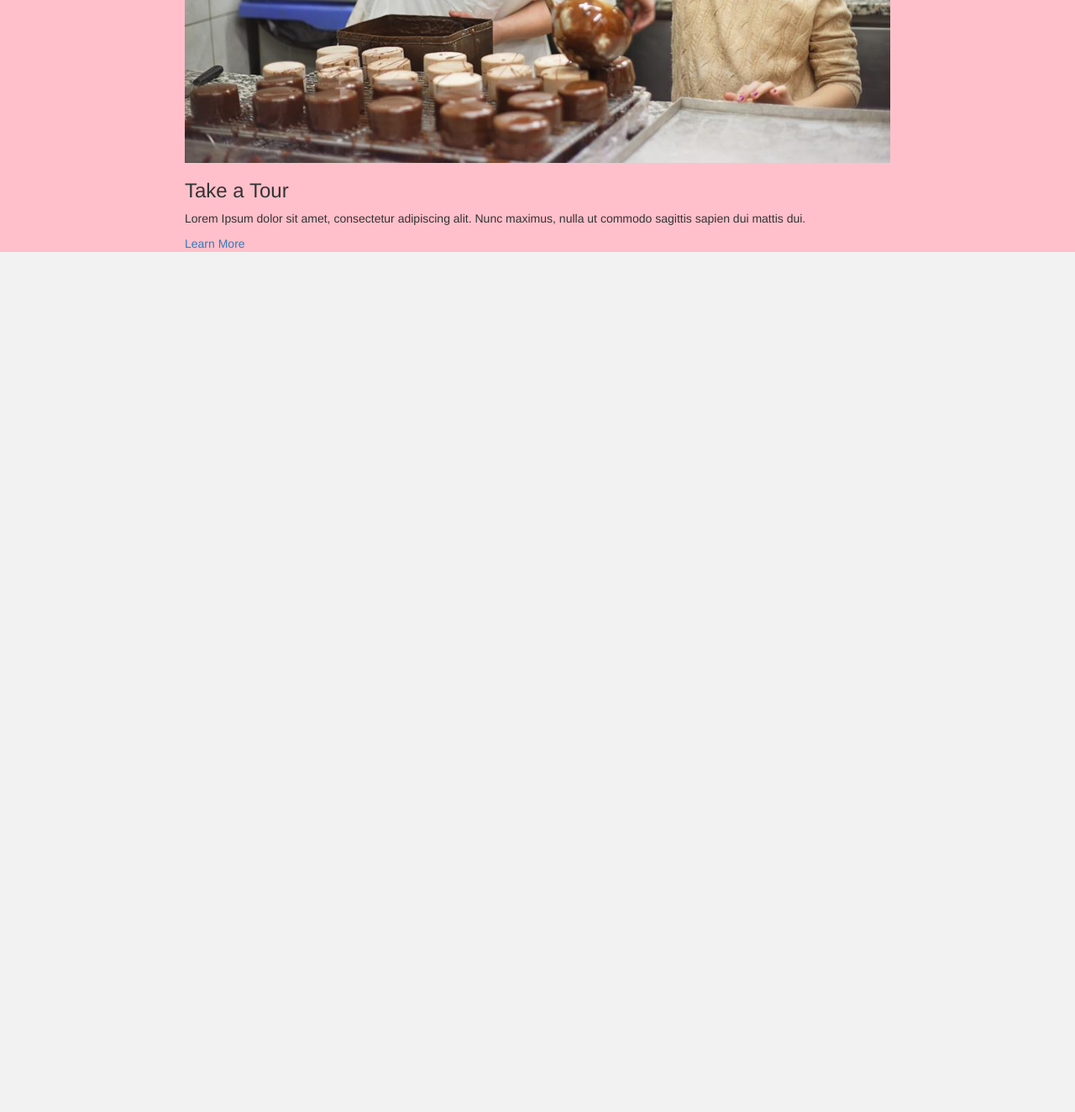
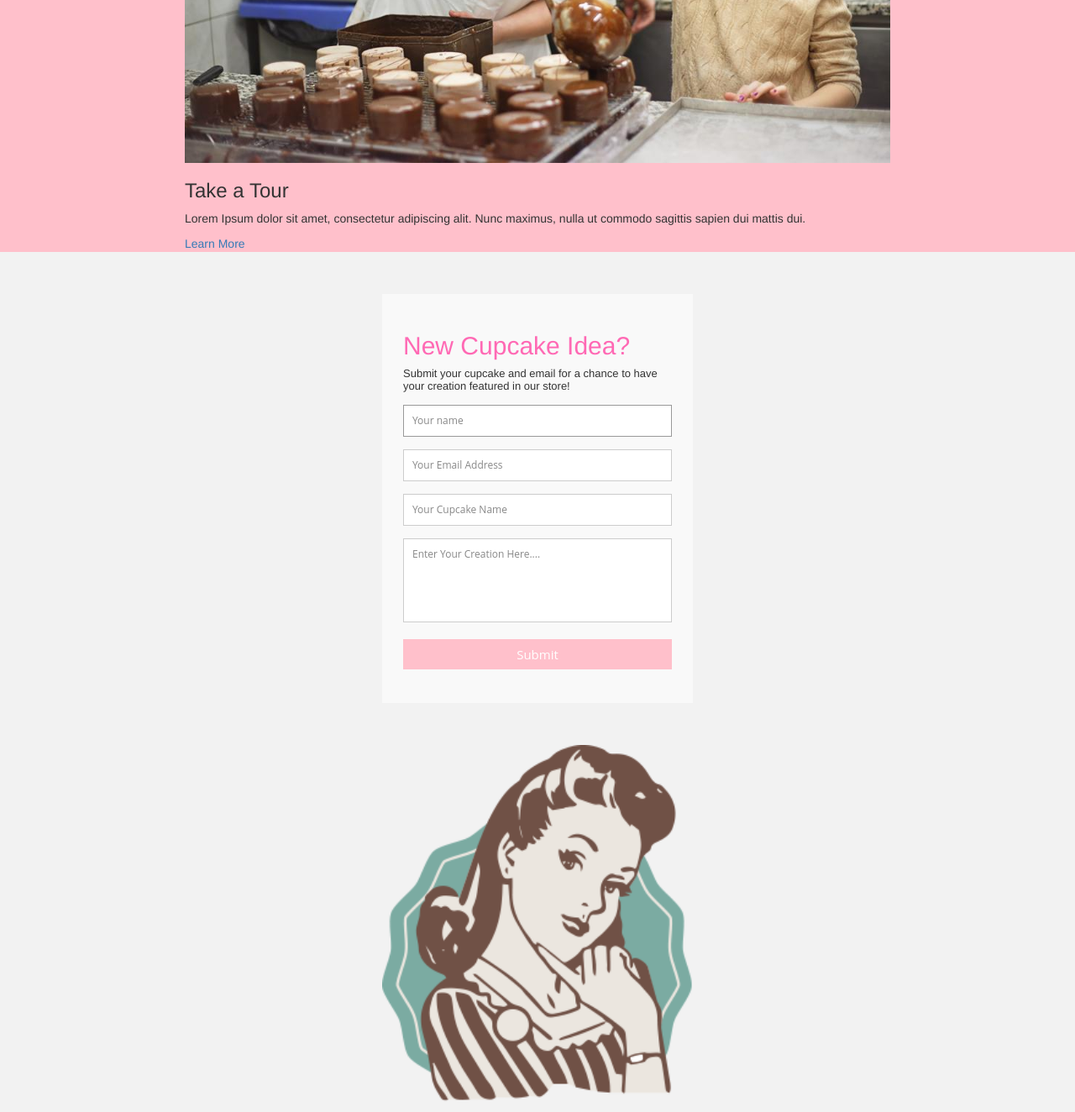
Before and after one commit to abelberhane/LifewithLaceyBakery, a plain HTML site: page index.html in a window 1280 px wide. Shown: the part 2422-3746 px from the top of the page at 84% size. Before the commit the page ends 2722 px from the top, so only its background shows below. Drawn offline with nearby package versions, Linux system fonts and the light colour scheme.

Commit message:
Added Form for cupcake suggestions. Added associated image as well

```diff
--- a/css/styles.css
+++ b/css/styles.css
@@ -523,3 +523,108 @@ Front page styles
     padding: 0 1em;
     font-size: 1.2em;
 }
+
+/*--------------------------------------------------------------
+Contact with Cupcake styles
+--------------------------------------------------------------*/
+@import url(https://fonts.googleapis.com/css?family=Open+Sans:400italic,400,300,600);
+
+.container {
+
+	max-width:400px;
+	width:100%;
+	margin:0 auto;
+	position:relative;
+}
+
+#contact input[type="text"], #contact input[type="email"], #contact textarea, #contact button[type="submit"] { font:400 12px/16px "Open Sans", Helvetica, Arial, sans-serif; }
+
+#contact {
+	background:#F9F9F9;
+	padding:25px;
+	margin:50px 0;
+    float:left;
+}
+
+.hm {
+    float:right;
+}
+
+#contact h3 {
+	color: hotpink;
+	display: block;
+	font-size: 30px;
+	font-weight: 400;
+}
+
+#contact h4 {
+	margin:5px 0 15px;
+	display:block;
+	font-size:13px;
+}
+
+fieldset {
+	border: medium none !important;
+	margin: 0 0 10px;
+	min-width: 100%;
+	padding: 0;
+	width: 100%;
+}
+
+#contact input[type="text"], #contact input[type="email"], #contact textarea {
+	width:100%;
+	border:1px solid #CCC;
+	background:#FFF;
+	margin:0 0 5px;
+	padding:10px;
+}
+
+#contact input[type="text"]:hover, #contact input[type="email"]:hover, #contact textarea:hover {
+	-webkit-transition:border-color 0.3s ease-in-out;
+	-moz-transition:border-color 0.3s ease-in-out;
+	transition:border-color 0.3s ease-in-out;
+	border:1px solid #AAA;
+}
+
+#contact textarea {
+	height:100px;
+	max-width:100%;
+  resize:none;
+}
+
+#contact button[type="submit"] {
+	cursor:pointer;
+	width:100%;
+	border:none;
+	background:#FFC0CB;
+	color:#FFF;
+	margin:0 0 5px;
+	padding:10px;
+	font-size:15px;
+}
+
+#contact button[type="submit"]:hover {
+	background:#FFC0CB;
+	-webkit-transition:background 0.3s ease-in-out;
+	-moz-transition:background 0.3s ease-in-out;
+	transition:background-color 0.3s ease-in-out;
+}
+
+#contact button[type="submit"]:active { box-shadow:inset 0 1px 3px rgba(0, 0, 0, 0.5); }
+
+#contact input:focus, #contact textarea:focus {
+	outline:0;
+	border:1px solid #999;
+}
+::-webkit-input-placeholder {
+ color:#888;
+}
+:-moz-placeholder {
+ color:#888;
+}
+::-moz-placeholder {
+ color:#888;
+}
+:-ms-input-placeholder {
+ color:#888;
+}
--- a/index.html
+++ b/index.html
@@ -91,6 +91,34 @@
             </div><!-- .three-reasons centered -->
         </section><!-- .main-pitch -->
 
+
+ <div class="container">
+  <form id="contact" action="" method="post">
+    <h3>New Cupcake Idea?</h3>
+    <h4>Submit your cupcake and email for a chance to have your creation featured in our store!</h4>
+    <fieldset>
+      <input placeholder="Your name" type="text" tabindex="1" required autofocus>
+    </fieldset>
+    <fieldset>
+      <input placeholder="Your Email Address" type="email" tabindex="2" required>
+    </fieldset>
+    <fieldset>
+      <input placeholder="Your Cupcake Name" type="text" tabindex="3" required>
+    </fieldset>
+    <fieldset>
+      <textarea placeholder="Enter Your Creation Here...." tabindex="4" required></textarea>
+    </fieldset>
+    <fieldset>
+      <button name="submit" type="submit" id="contact-submit" data-submit="...Sending">Submit</button>
+    </fieldset>
+
+
+  </form>
+ <img class="hm" src="Images/hmmm.png"  alt=""/>
+
+
+</div>
+
     </main>
 
 
```
